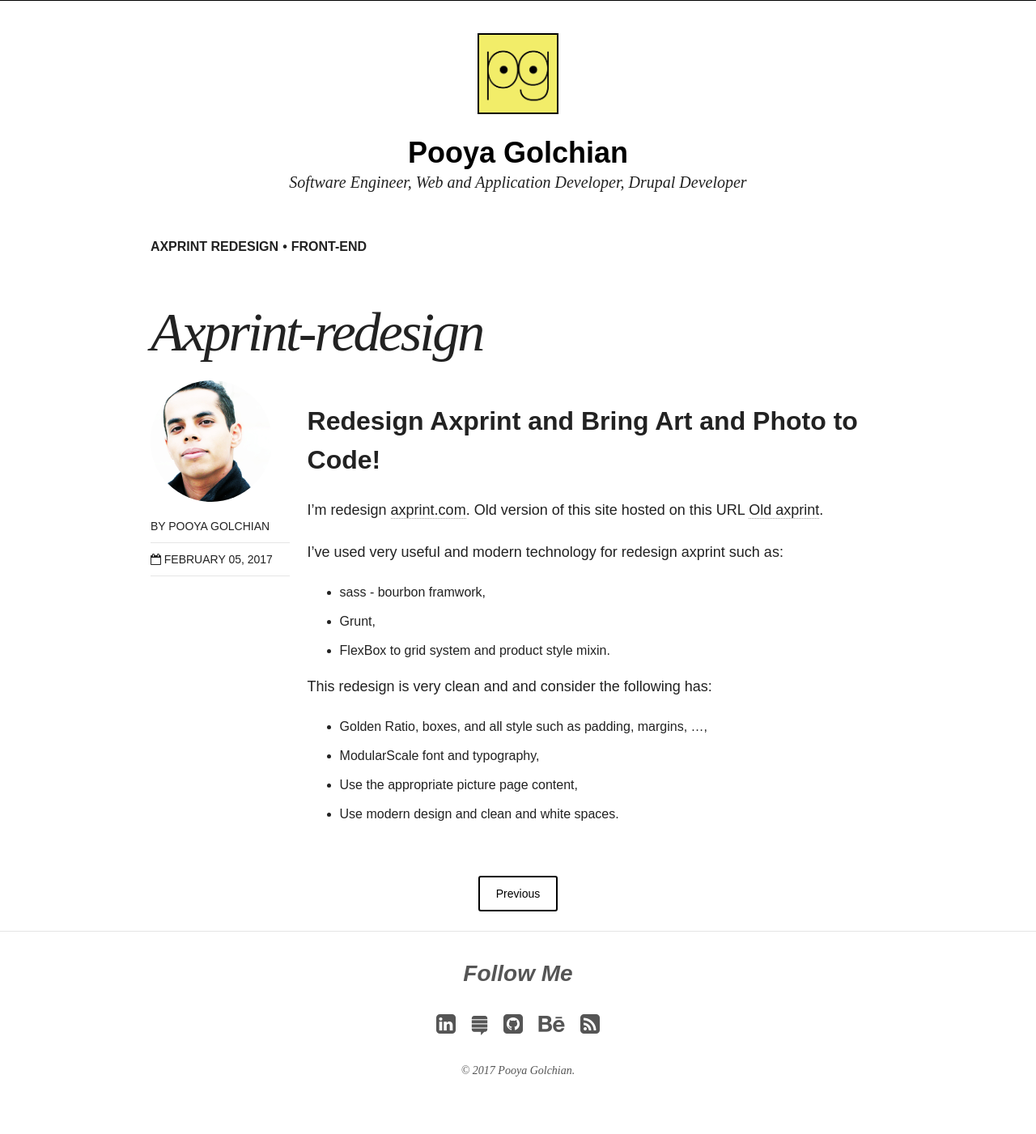
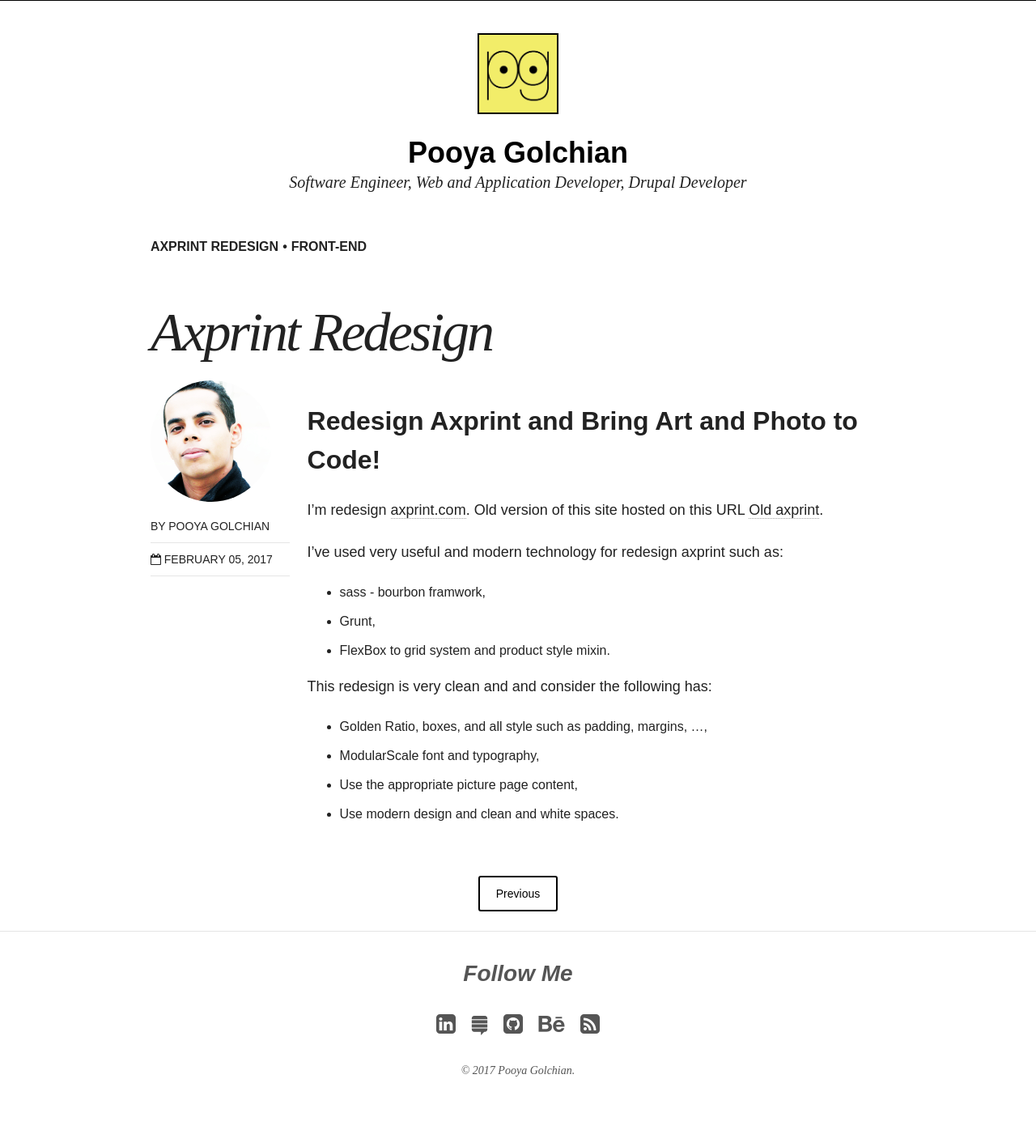
Before and after one commit to pooyagolchian/jekyll-theme, a Jekyll site: the page built from _posts/blog/2017-02-06-axprint-redesign.md, in a window 1280 px wide. Shown: the whole page at 81% size. Built offline with Jekyll 4.4.1, drawn with Linux system fonts in a browser that asks for light colours; nearby versions of some CDN libraries.

```diff
--- a/_posts/blog/2017-02-06-axprint-redesign.md
+++ b/_posts/blog/2017-02-06-axprint-redesign.md
@@ -1,6 +1,6 @@
 ---
 layout: post
-title: Axprint-redesign
+title: Axprint Redesign
 modified:
 categories: blog
 excerpt:
```
